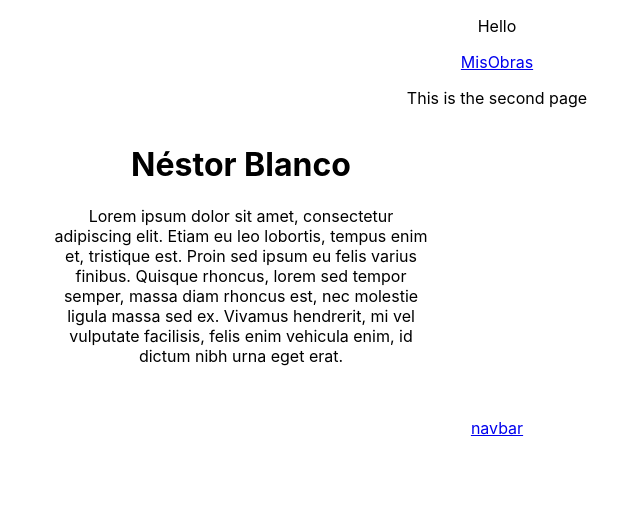
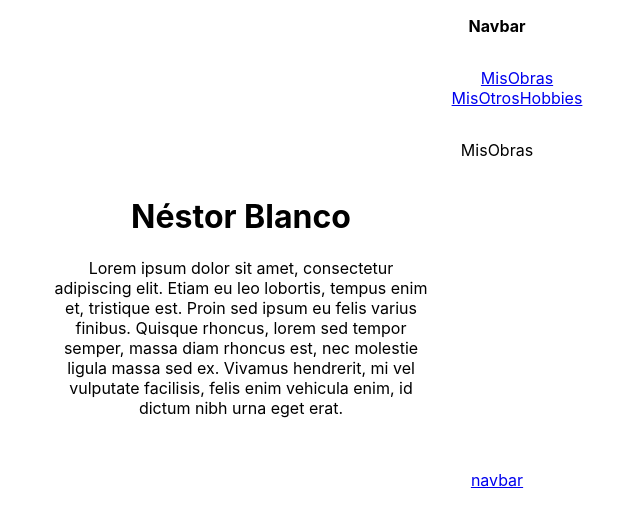
Before and after one commit to Nestea009/nes-t, a React (Create React App) app: page /MisObras in a window 1280 px wide. Shown: the top 526 px of the page, without its empty margins (143-783 px from the left). Built offline with nearby package versions, Linux system fonts and the light colour scheme.

Commit message:
Just working on the general thing

```diff
--- /dev/null
+++ b/src/pages/MisOtrosHobbies.js
@@ -0,0 +1,8 @@
+
+export default function MisOtrosHobbies(){
+  return(
+    <div>
+      MisOtrosHobbies
+    </div>
+  )
+}
--- a/src/pages/Navbar.js
+++ b/src/pages/Navbar.js
@@ -2,17 +2,21 @@ import React from "react";
 import { Routes, Route } from "react-router-dom";
 import "./styles/Navbar.css";
 import MisObras from "./MisObras.js";
+import MisOtrosHobbies from "./MisOtrosHobbies.js";
 
 export default function Navbar() {
   return (
-    <div>
-      <p>Hello</p>
+    <div className="navbar">
+      <p className="ej">Navbar</p>
+      <ul className="linkList">
       <a href="/MisObras">MisObras</a>
+      <a href="/MisOtrosHobbies">MisOtrosHobbies</a>
       <a href=""></a>
       <a href=""></a>
-      <a href=""></a>
+      </ul>
       <Routes>
         <Route path="/MisObras" element={<MisObras/>}/>
+        <Route path="/MisOtrosHobbies" element={<MisOtrosHobbies/>}/>
       </Routes>
     </div>
   );
--- a/src/pages/misObras.js
+++ b/src/pages/misObras.js
@@ -1,10 +1,9 @@
-import React from "react";
-import "./styles/MisObrasStyles.css"
+import "./styles/MisObras.css"
 
 export default function MisObras() {
      return (
        <div>
-         <p>This is the second page</p>
+         <p>MisObras</p>
        </div>
      );
  }
--- a/src/pages/styles/Navbar.css
+++ b/src/pages/styles/Navbar.css
@@ -0,0 +1,19 @@
+.navbar {
+  display:flex;
+  justify-content: center;
+  align-items: center;
+  flex-direction: column;
+}
+
+.linkList{
+  display: flex;
+  flex-direction: column;
+}
+
+.linkList a{
+  text-align: center;
+}
+
+.ej {
+ font-weight: bolder;
+}
```
Also changed, not shown: src/pages/styles/MisObras.css (added), src/pages/styles/MisOtrosHobies.css (added), src/pages/styles/misObrasStyles.css (deleted).
